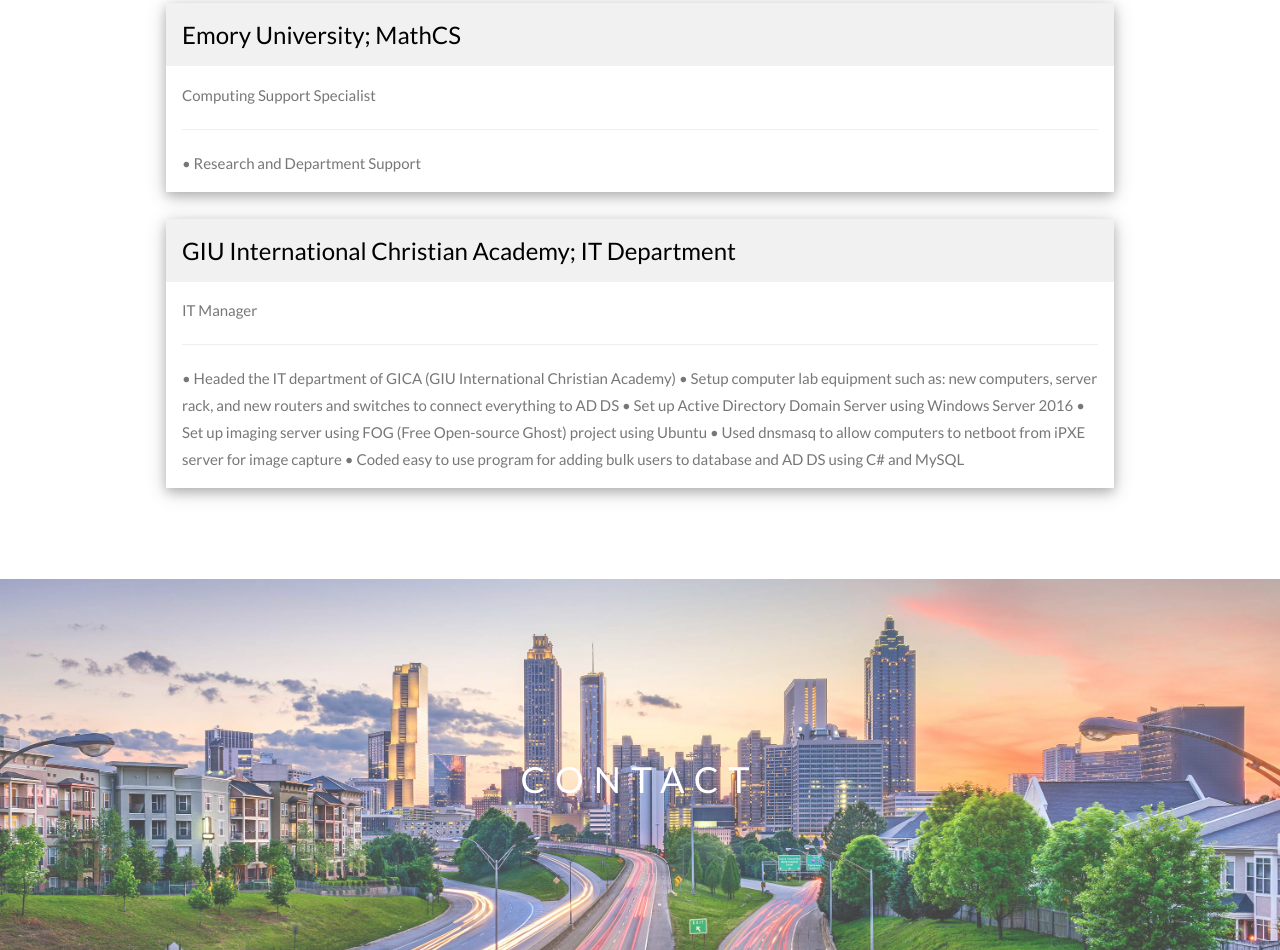
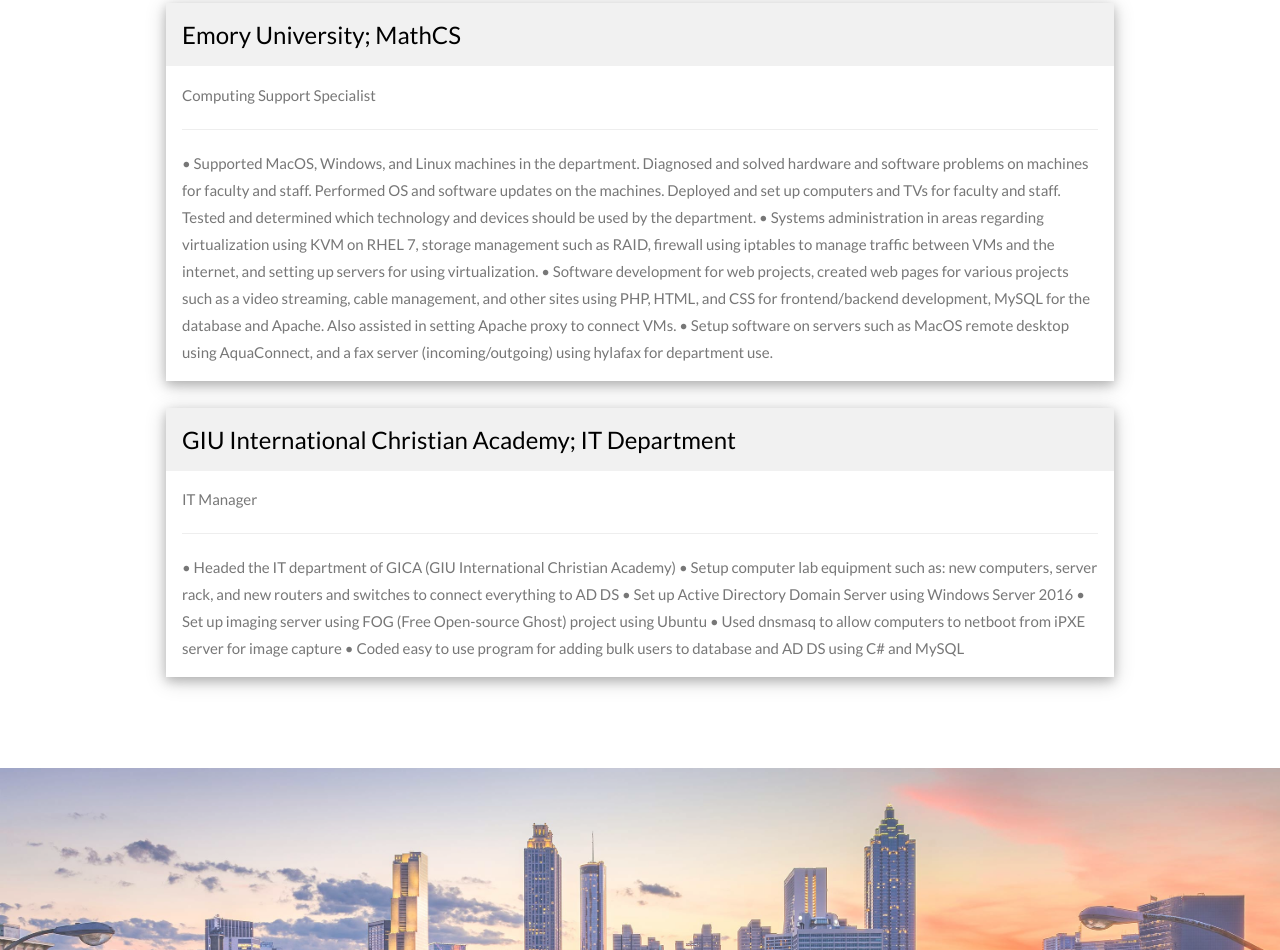
Before and after one commit to airyimbin/airyimbin.github.io, a plain HTML site: page index.html in a window 1280 px wide. Shown: the part 2453-3403 px from the top of the page. Drawn offline with nearby package versions, Linux system fonts and the light colour scheme; some packages are replaced by stand-ins of ours.

Commit message:
Update index.html

```diff
--- a/index.html
+++ b/index.html
@@ -190,7 +190,14 @@
 			<div class="w3-container">
 				<p>Computing Support Specialist</p>
 				<hr>
-				<p>• Research and Department Support</p>
+				<p>• Supported MacOS, Windows, and Linux machines in the department. Diagnosed and solved hardware and software problems on machines for faculty and staff. Performed OS and software updates on the machines. Deployed and set up computers and TVs for faculty and staff. Tested and determined which technology and devices should be used by the department.
+
+				• Systems administration in areas regarding virtualization using KVM on RHEL 7, storage management such as RAID, firewall using iptables to manage traffic between VMs and the internet, and setting up servers for using virtualization.
+
+				• Software development for web projects, created web pages for various projects such as a video streaming, cable management, and other sites using PHP, HTML, and CSS for frontend/backend development, MySQL for the database and Apache. Also assisted in setting Apache proxy to connect VMs.
+
+				• Setup software on servers such as MacOS remote desktop using AquaConnect, and a fax server (incoming/outgoing) using hylafax for department use.
+				</p>
 			</div>
 
 		</div>
```
